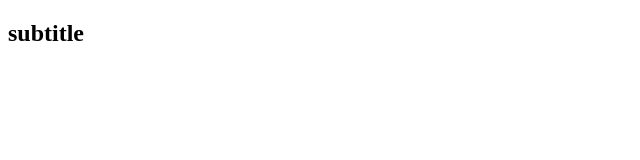
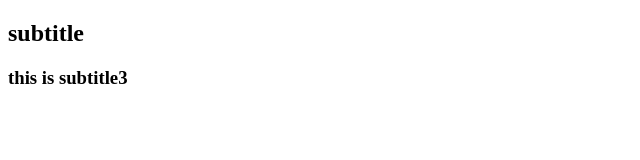
Before and after one commit to radovanbotik/another-one, a plain HTML site: page docs/index.html in a window 1280 px wide. Shown: the whole page, without its empty margins (0-640 px from the left). Drawn offline with Linux system fonts and the light colour scheme.

Commit message:
adding heading3

```diff
--- a/docs/index.html
+++ b/docs/index.html
@@ -6,6 +6,7 @@
     <meta name="viewport" content="width=device-width, initial-scale=1.0" />
     <title>this is git</title>
     <h2>subtitle</h2>
+    <h3 class=".heading3">this is subtitle3</h3>
   </head>
   <body></body>
 </html>
```
